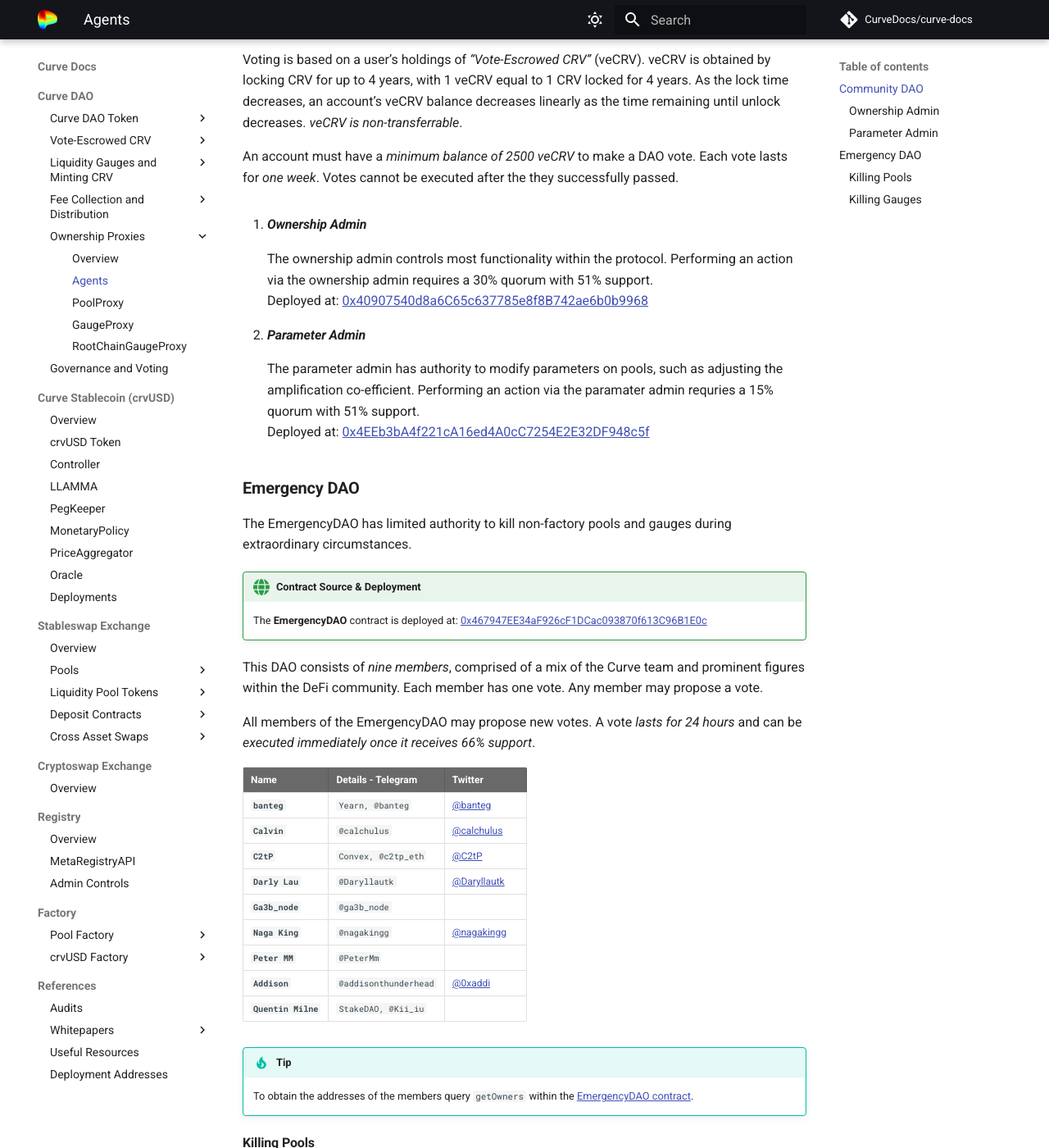
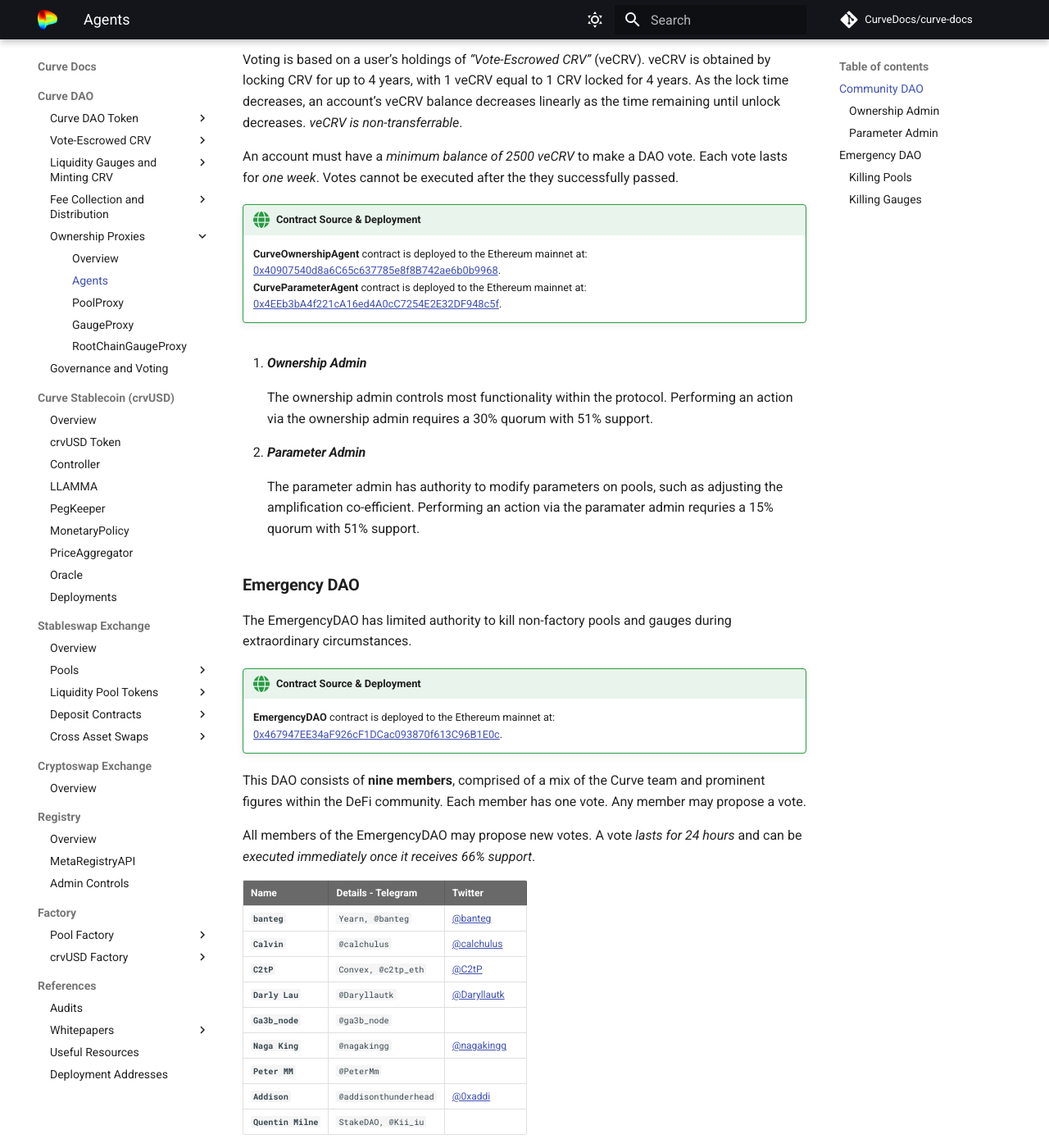
Before and after one commit to CurveDocs/curve-docs, an MkDocs documentation site: the page built from docs/curve_dao/ownership-proxy/Agents.md, in a window 1280 px wide and 1400 px high, scrolled down 297 px. Shown: the whole window at 82% size. Built offline with MkDocs 1.6.1 and Material for MkDocs 9.7.7, drawn with Linux system fonts in a browser that asks for light colours; comment, search, counter and statistics services are not loaded; some of the changed text lies outside the part shown.

Commit message:
proxies cleanup

```diff
--- a/docs/curve_dao/ownership-proxy/Agents.md
+++ b/docs/curve_dao/ownership-proxy/Agents.md
@@ -7,22 +7,27 @@
 
 An account must have a *minimum balance of 2500 veCRV* to make a DAO vote. Each vote lasts for *one week*. Votes cannot be executed after the they successfully passed.
 
+!!!deploy "Contract Source & Deployment"
+    **CurveOwnershipAgent** contract is deployed to the Ethereum mainnet at: [0x40907540d8a6C65c637785e8f8B742ae6b0b9968](https://etherscan.io/address/0x40907540d8a6C65c637785e8f8B742ae6b0b9968).
+    **CurveParameterAgent** contract is deployed to the Ethereum mainnet at: [0x4EEb3bA4f221cA16ed4A0cC7254E2E32DF948c5f](https://etherscan.io/address/0x4EEb3bA4f221cA16ed4A0cC7254E2E32DF948c5f).
+
 1. ### *Ownership Admin*
 The ownership admin controls most functionality within the protocol. Performing an action via the ownership admin requires a 30% quorum with 51% support.
-Deployed at: [0x40907540d8a6C65c637785e8f8B742ae6b0b9968](https://etherscan.io/address/0x40907540d8a6C65c637785e8f8B742ae6b0b9968)
+
 
 2. ### *Parameter Admin*
 The parameter admin has authority to modify parameters on pools, such as adjusting the amplification co-efficient. Performing an action via the paramater admin requries a 15% quorum with 51% support.
-Deployed at: [0x4EEb3bA4f221cA16ed4A0cC7254E2E32DF948c5f](https://etherscan.io/address/0x4EEb3bA4f221cA16ed4A0cC7254E2E32DF948c5f)
+
+
 
 
 ## **Emergency DAO**
 The EmergencyDAO has limited authority to kill non-factory pools and gauges during extraordinary circumstances.
 
 !!!deploy "Contract Source & Deployment"
-    The **EmergencyDAO** contract is deployed at: [0x467947EE34aF926cF1DCac093870f613C96B1E0c](https://etherscan.io/address/0x467947EE34aF926cF1DCac093870f613C96B1E0c)
+    **EmergencyDAO** contract is deployed to the Ethereum mainnet at: [0x467947EE34aF926cF1DCac093870f613C96B1E0c](https://etherscan.io/address/0x467947EE34aF926cF1DCac093870f613C96B1E0c).
 
-This DAO consists of *nine members*, comprised of a mix of the Curve team and prominent figures within the DeFi community. Each member has one vote. Any member may propose a vote.
+This DAO consists of **nine members**, comprised of a mix of the Curve team and prominent figures within the DeFi community. Each member has one vote. Any member may propose a vote.
 
 All members of the EmergencyDAO may propose new votes. A vote *lasts for 24 hours* and can be *executed immediately once it receives 66% support*.
 
@@ -40,7 +45,7 @@
 
 
 !!!tip
-    To obtain the addresses of the members query `getOwners` within the [EmergencyDAO contract]((https://etherscan.io/address/0x467947EE34aF926cF1DCac093870f613C96B1E0c)).
+    To obtain the current members' addresses, query `getOwners` within the [EmergencyDAO contract]((https://etherscan.io/address/0x467947EE34aF926cF1DCac093870f613C96B1E0c)).
 
 
 ### **Killing Pools**
```
Also changed, not shown: docs/curve_dao/ownership-proxy/GaugeProxy.md (+2 -3 lines), docs/curve_dao/ownership-proxy/PoolProxy.md (+2 -3 lines), docs/curve_dao/ownership-proxy/RootChainGaugeFactoryProxy.md (+11 -2 lines).
